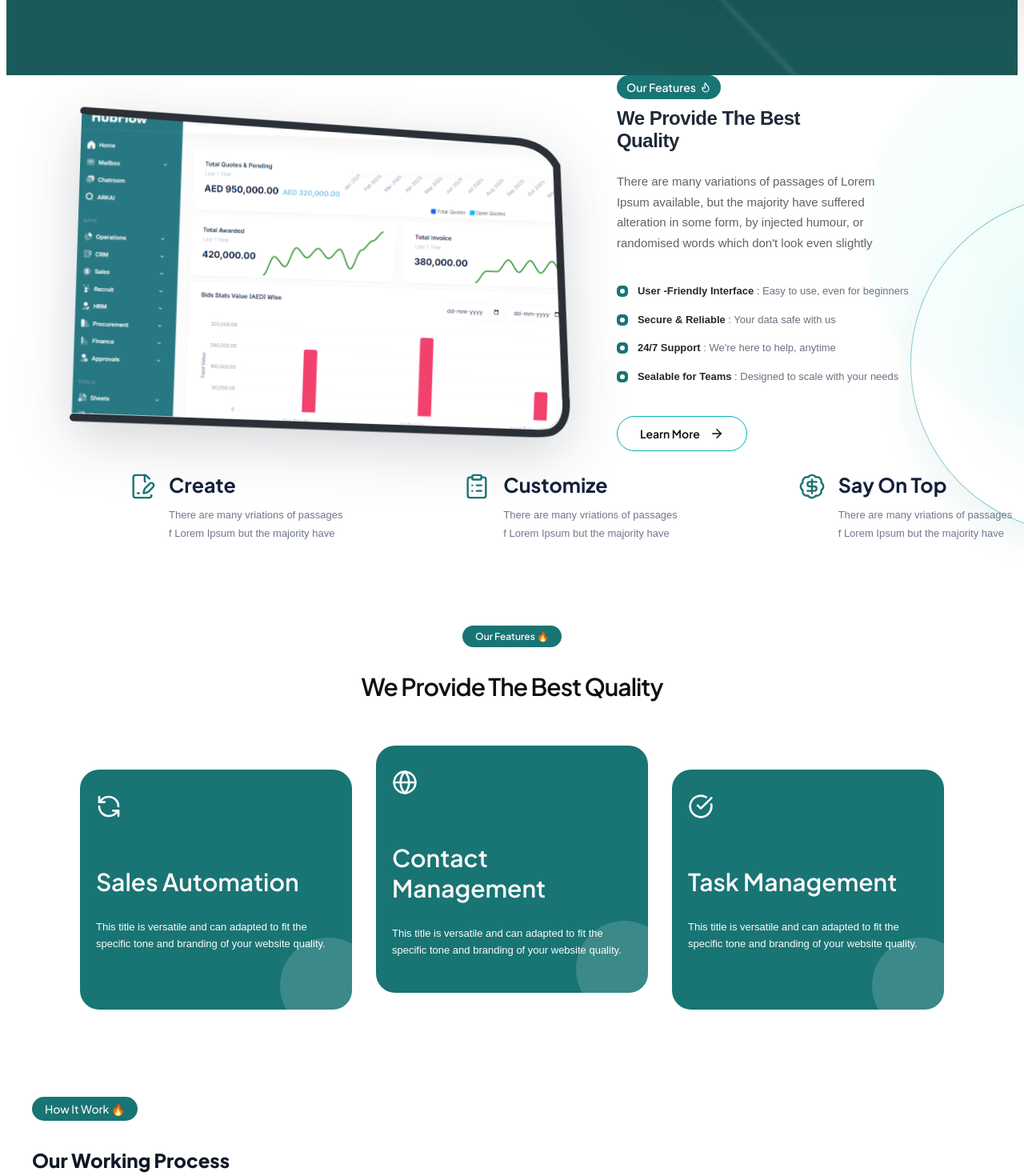
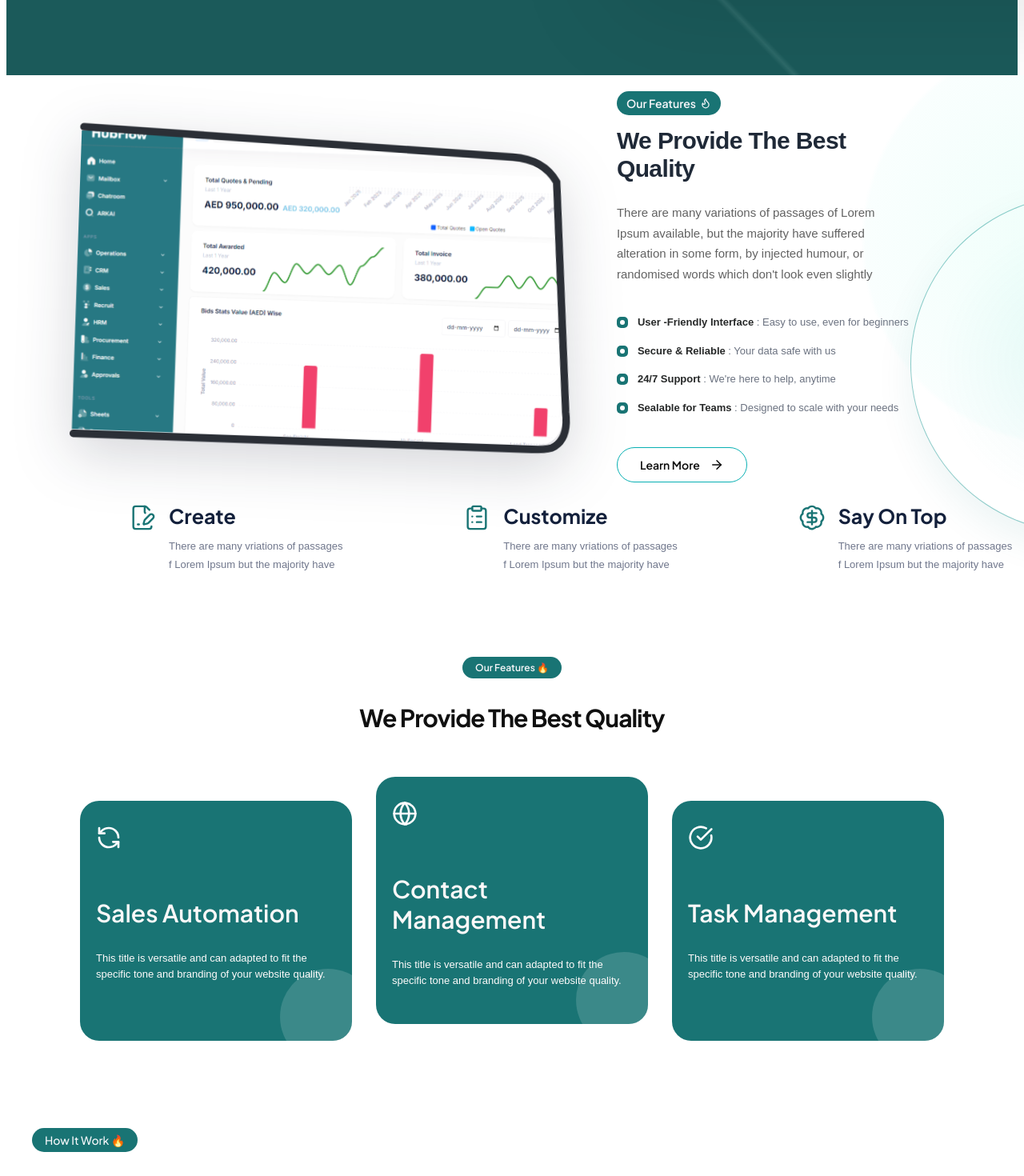
Before and after one commit to ArshiyaEvotech/website, a React (Vite) app in the folder Hubflow/: page / in a window 1280 px wide. Shown: the part 800-2270 px from the top of the page at 80% size. Built offline with nearby package versions, Linux system fonts and the light colour scheme.

Commit message:
Adjust homepage typography spacing

```diff
--- a/Hubflow/src/assets/App.css
+++ b/Hubflow/src/assets/App.css
@@ -564,13 +564,14 @@ body {
   border-radius: 999px;
   font-weight: 600;
   font-size: 14px;
-  margin-bottom: 10px;
+  margin-bottom: 15px;
+  margin-top: 20px;
   font-family: 'Manrope', 'Plus Jakarta Sans', sans-serif;
 }
 
 .home2-heading {
   margin: 0 0 25px;
-  font-size: 24px;
+  font-size: 30px !important;
   font-weight: 600;
   line-height: 1.15;
   letter-spacing: -0.02em;
@@ -790,7 +791,7 @@ body {
 
 .h3-heading {
   font-size: 30px;
-  font-weight: 600;
+  font-weight: 700 !important;
   color: #101010;
   letter-spacing: -1px;
   font-family: 'Manrope', 'Plus Jakarta Sans', sans-serif;
@@ -926,8 +927,8 @@ body {
 
 /* Title */
 .home4 .title {
-  font-size: 24px;
-  font-weight: 800;
+  font-size: 30px;
+  font-weight: 700;
   color: #111827;
   margin-bottom: 30px;
   font-family: 'Manrope', 'Plus Jakarta Sans', sans-serif;
@@ -1095,7 +1096,7 @@ body {
 }
 
 .p-title {
-  font-size: 24px;
+  font-size: 30px;
   font-weight: 600;
   color: #1a1a1a;
   margin: 20px 0;
@@ -1593,7 +1594,7 @@ hr { border: 0; border-top: 1px solid #f3f0ff; margin-bottom: 25px; }
 }
 
 .home8-title {
-  font-size: 24px;
+  font-size: 30px;
   font-weight: 600;
   color: #1f2937;
   margin: 0 0 26px;
@@ -1737,7 +1738,7 @@ hr { border: 0; border-top: 1px solid #f3f0ff; margin-bottom: 25px; }
 }
 
 .testimonial-title {
-  font-size: clamp(28px, 3vw, 36px);
+  font-size: 30px;
   font-weight: 600;
   color: #111;
   margin-top: 0;
@@ -1997,7 +1998,7 @@ hr { border: 0; border-top: 1px solid #f3f0ff; margin-bottom: 25px; }
 }
 
 .home10-title {
-  font-size: 24px;
+  font-size: 30px;
   font-weight: 600;
   color: #1f2937;
   margin: 0;
```
